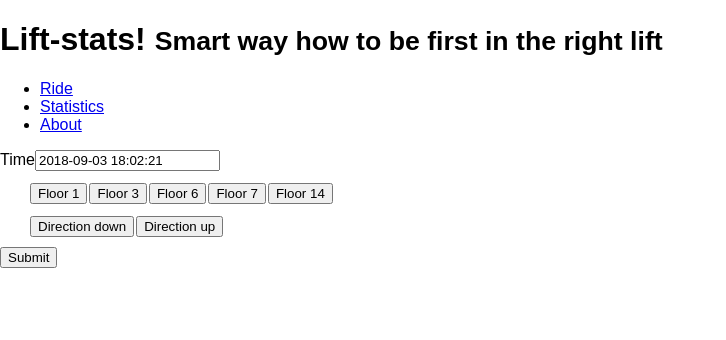
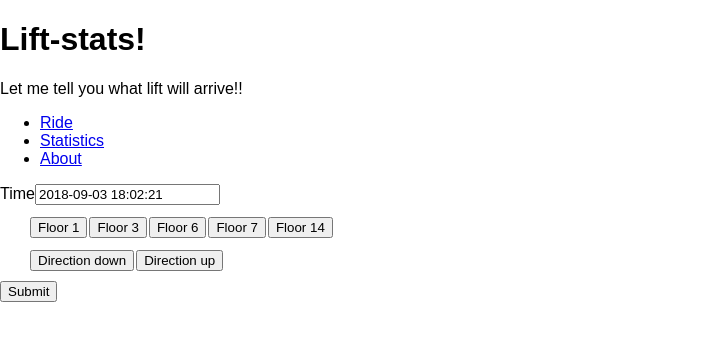
Before and after one commit to kovaja/kovaja-lift-stats, a React (Create React App) app in the folder client/: page / in a window 1280 px wide. Shown: the top 340 px of the page, without its empty margins (0-726 px from the left). Built offline with nearby package versions, Linux system fonts and the light colour scheme; the HTML template or start-up script is replaced by a standard one.

Commit message:
Watch flag for client

```diff
--- a/client/src/components/Header.js
+++ b/client/src/components/Header.js
@@ -8,8 +8,9 @@ export default class Header extends Component {
         <div className="col-md-12">
           <div className="page-header">
             <h1>
-              Lift-stats! <small>Smart way how to be first in the right lift</small>
+              Lift-stats!
             </h1>
+            <span>Let me tell you what lift will arrive!!</span>
           </div>
           <ul className="nav nav-tabs">
             <li className="nav-item">
--- a/package.json
+++ b/package.json
@@ -6,7 +6,7 @@
     "start": "npm run client:prod && node ./server/server.js",
     "test": "echo \"Error: no test specified\" && exit 1",
     "server:dev": "nodemon ./server/server.js",
-    "client:dev": "webpack --mode development",
+    "client:dev": "webpack --mode development --watch",
     "client:prod": "webpack --mode production"
   },
   "author": "kovaja",
```
Also changed, not shown: 1 other file (tests, documents, lock files or other folders).
